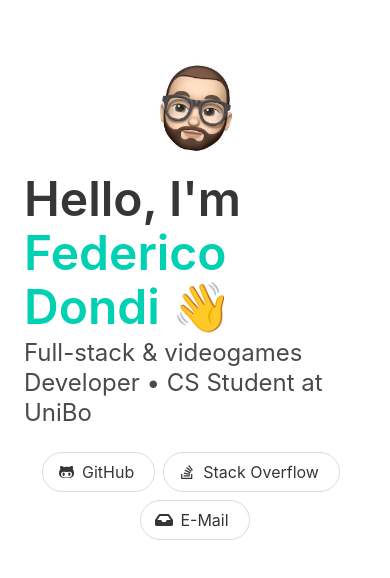
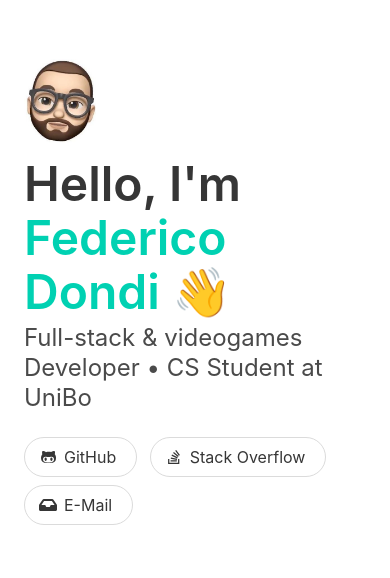
Before and after one commit to federico-dondi/federico-dondi.github.io, a plain HTML site: page index.html in a window 390 px wide. Shown: the part 130-708 px from the top of the page. Drawn offline with nearby package versions, Linux system fonts and the light colour scheme.

Commit message:
Improved responsive support

```diff
--- a/index.html
+++ b/index.html
@@ -42,6 +42,7 @@
 
   .is-flex { display: flex; }
   .is-flex-column { flex-direction: column; }
+  .image { margin-bottom: 8px; }
 
   .align-center { align-items: center; }
   </style>
@@ -51,21 +52,18 @@
 
 <body>
   <section class="hero is-fullheight">
-    <div class="hero-body has-text-centered has-text-left-mobile">
-      <div class="
-        container
-        is-flex
-        is-flex-column
-        align-center
-        ">
-        <figure class="image is-128x128">
-          <img src="./Avatar.jpeg">
+    <div class="hero-body
+      has-text-centered
+      has-text-left-mobile">
+      <div class=" container">
+        <figure class="image is-inline-block">
+          <img src="./Avatar.jpg" style="width: 72px;">
         </figure>
 
         <h1 class="title is-1">Hello, I'm <span class="has-text-primary">Federico Dondi</span> 👋</h1>
         <h4 class="subtitle is-4">Full-stack & videogames Developer • CS Student at UniBo</h4>
 
-        <div class="buttons">
+        <div class="buttons is-inline-block">
           <a
             href="https://github.com/federico-dondi"
             hreflang="en"
```
Also changed, not shown: Avatar.jpeg (deleted), Avatar.jpg (added).
